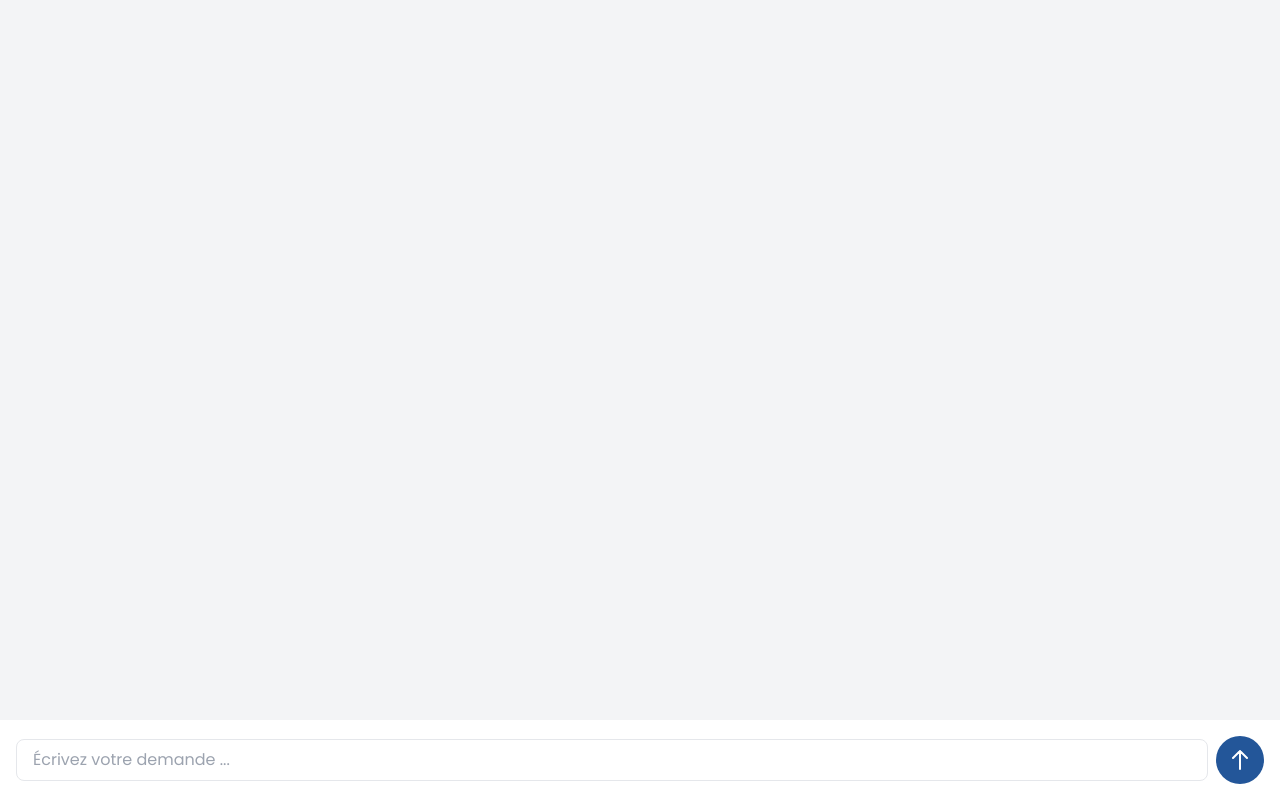
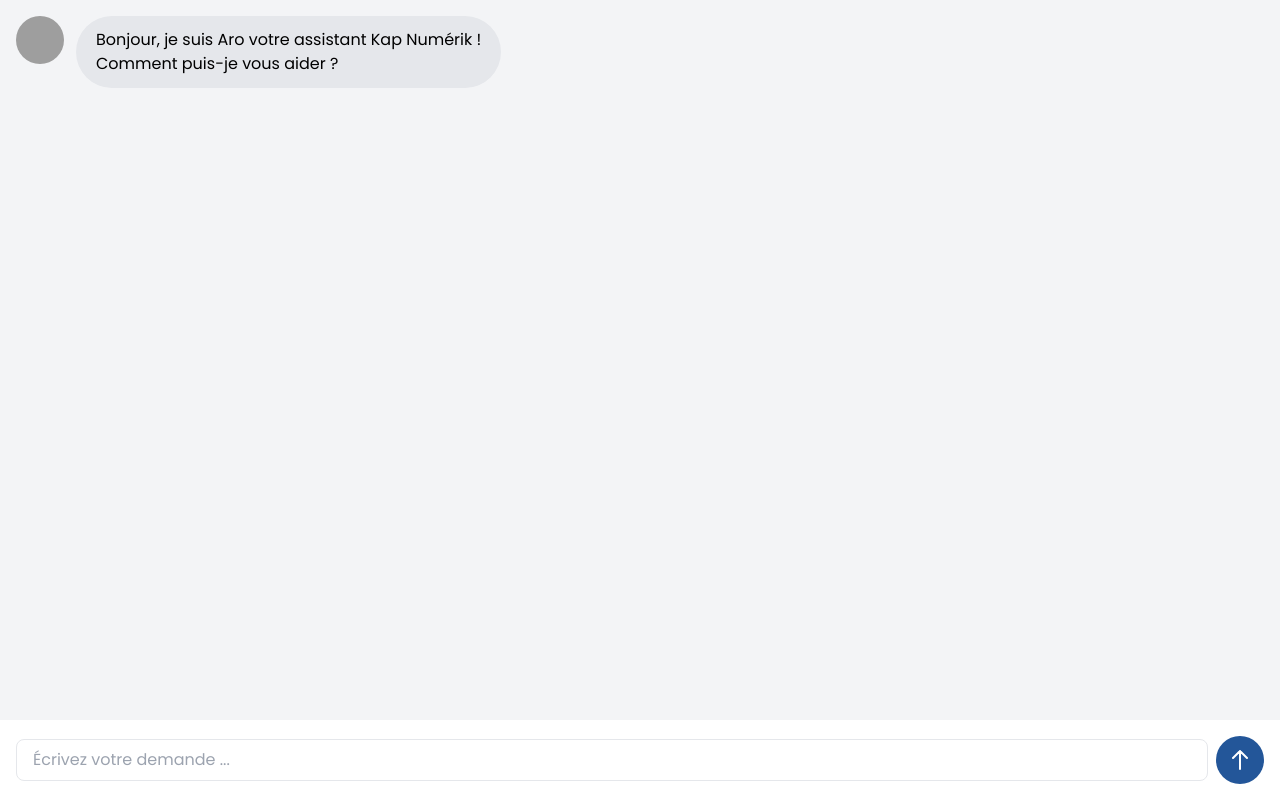
Before and after one commit to PAGY0Z/datacup-challenge, a React (Create React App) app in the folder datacup_front/: page / in a window 1280 px wide. Built offline with nearby package versions, Linux system fonts and the light colour scheme; grey boxes are pictures that could not be loaded.

Commit message:
Aro (nom bot) - signature

```diff
--- a/datacup_front/public/index.html
+++ b/datacup_front/public/index.html
@@ -26,7 +26,7 @@
     -->
     <link href="https://fonts.googleapis.com/css2?family=Poppins:wght@400;600&display=swap" rel="stylesheet">
 
-    <title>ChatBot KapNumérik</title>
+    <title>Assistant Kap Numérik</title>
   </head>
   <body>
     <noscript>You need to enable JavaScript to run this app.</noscript>
--- a/datacup_front/src/ChatWeb.jsx
+++ b/datacup_front/src/ChatWeb.jsx
@@ -1,12 +1,29 @@
 import React, { useState, useRef, useEffect } from "react";
 
+const imageBot = "https://static.wixstatic.com/media/4dcb77_41fcd8b7c96248d6862c42502e4c2007~mv2.png";
+const nameBot = "Aro";
+
 function ChatWeb() {
-  const [messages, setMessages] = useState([]);
+  const [messages, setMessages] = useState([
+    {
+      _id: 1,
+      text: (
+        <>
+          Bonjour, je suis {nameBot} votre assistant Kap Numérik ! <br />
+          Comment puis-je vous aider ?
+        </>
+      ),
+      createdAt: new Date(),
+      user: { _id: 2, name:{nameBot} },
+    }
+  ]);
+  //const [messages, setMessages] = useState([]);
   const [text, setText] = useState("");
   const [isTyping, setIsTyping] = useState(false);
 
   // Référence pour le défilement
   const messagesEndRef = useRef(null);
+
 
   // Fonction pour faire défiler vers le bas
   const scrollToBottom = () => {
@@ -18,8 +35,10 @@ function ChatWeb() {
     scrollToBottom();
   }, [messages]);
 
+
+
   const sendToApi = async (userMessage) => {
-    try {
+      try {
       // Envoyer le message utilisateur à l'API
       const response = await fetch("http://localhost:3001/api/chat", {
         method: "POST",
@@ -42,7 +61,7 @@ function ChatWeb() {
         _id: messages.length + 2,
         text: data.response,
         createdAt: new Date(),
-        user: { _id: 2, name: "Bot" },
+        user: { _id: 2, name:{nameBot} },
       };
 
       setMessages((prev) => [...prev, botMessage]);
@@ -54,7 +73,7 @@ function ChatWeb() {
         _id: messages.length + 2,
         text: "Désolé, une erreur est survenue. Veuillez réessayer.",
         createdAt: new Date(),
-        user: { _id: 2, name: "Bot" },
+        user: { _id: 2, name:{nameBot} },
       };
 
       setMessages((prev) => [...prev, errorMessage]);
@@ -100,9 +119,10 @@ function ChatWeb() {
     //}, 2000); // Simule un délai de 2 secondes
   };
 
+
   return (
     <div className="flex flex-col h-screen bg-gray-100">
-      <div className="flex-grow p-4 overflow-y-auto mt-10">
+      <div className="flex-grow p-4 overflow-y-auto">
         {/* Messages */}
         {messages.map((msg) => (
           <div
@@ -110,16 +130,16 @@ function ChatWeb() {
             className={`mb-4 flex ${msg.user._id === 1 ? "justify-end" : "justify-start"} animate-fade-in-up`}
           >
             {msg.user._id !== 1 && (
-              <div className="w-12 h-12 rounded-full bg-gray-300 mr-3 flex-shrink-0">
+              <div className="w-12 h-12 rounded-full bg-transparent mr-3 flex-shrink-0">
                 <img
-                  src="https://encrypted-tbn0.gstatic.com/images?q=tbn:ANd9GcTlWp5AAOirHUvCB9jnepbzXhvIzR_1EZ690Q&s"
+                  src={imageBot}
                   alt="Bot Avatar"
                   className="w-full h-full rounded-full object-cover"
                 />
               </div>
             )}
             <div
-              className={`p-3 rounded-lg ${
+              className={`py-3 px-5 rounded-full ${
                 msg.user._id === 1
                   ? "bg-light_blue text-white font-poppins"
                   : "bg-gray-200 text-black font-poppins"
@@ -132,9 +152,9 @@ function ChatWeb() {
         {/* Indicateur de chargement */}
         {isTyping && (
           <div className="mb-4 flex justify-start animate-fade-in-up">
-            <div className="w-12 h-12 rounded-full bg-gray-300 mr-3 flex-shrink-0">
+            <div className="w-12 h-12 rounded-full bg-transparent mr-3 flex-shrink-0">
               <img
-                src="https://encrypted-tbn0.gstatic.com/images?q=tbn:ANd9GcTlWp5AAOirHUvCB9jnepbzXhvIzR_1EZ690Q&s"
+                src={imageBot}
                 alt="Bot Avatar"
                 className="w-full h-full rounded-full object-cover"
               />
```
Also changed, not shown: 1 other file (tests, documents, lock files or other folders).
